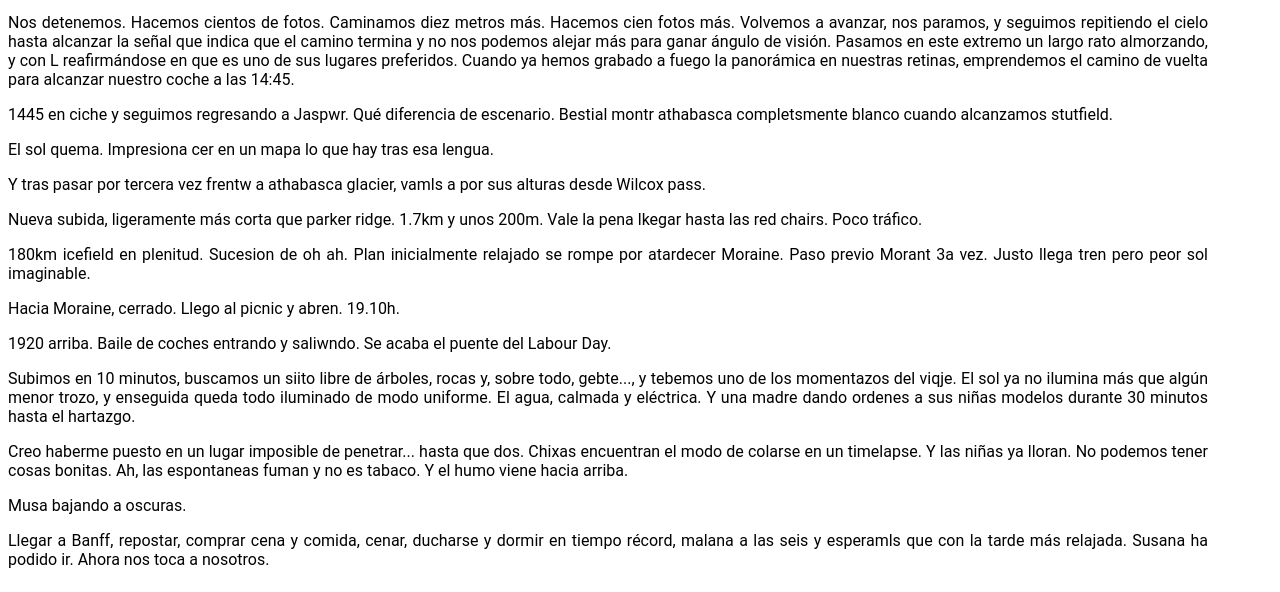
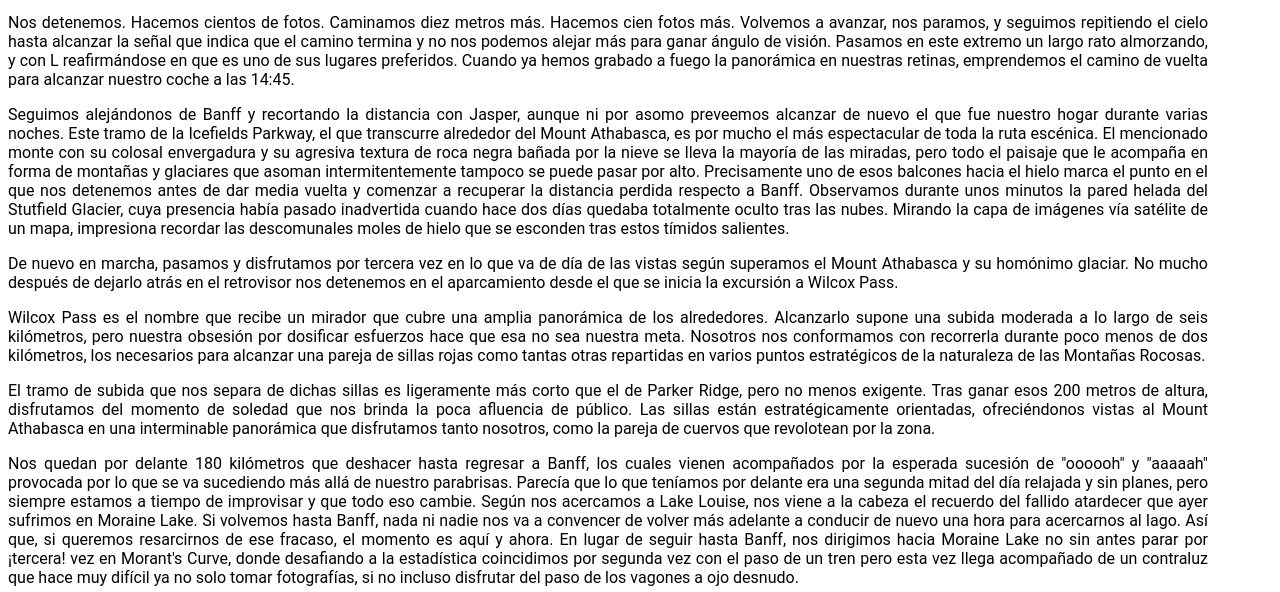
Before and after one commit to albertobastos/diarios-viaje-sources, a Gatsby site in the folder 2019rockies/: page /06_icefields_parkway_moraine_lake/ in a window 1280 px wide. Shown: the part 1487-2079 px from the top of the page. Built offline with nearby package versions, Linux system fonts and the light colour scheme; Gatsby itself is replaced by a stand-in of ours.

Commit message:
rockies 19 stage 6 text completed

```diff
--- a/2019rockies/src/stages/06_icefields_parkway_moraine_lake.md
+++ b/2019rockies/src/stages/06_icefields_parkway_moraine_lake.md
@@ -34,27 +34,24 @@ Tras los dos primeros kilómetros la subida se desvía a la derecha, en direcci
 
 Nos detenemos. Hacemos cientos de fotos. Caminamos diez metros más. Hacemos cien fotos más. Volvemos a avanzar, nos paramos, y seguimos repitiendo el cielo hasta alcanzar la señal que indica que el camino termina y no nos podemos alejar más para ganar ángulo de visión. Pasamos en este extremo un largo rato almorzando, y con L reafirmándose en que es uno de sus lugares preferidos. Cuando ya hemos grabado a fuego la panorámica en nuestras retinas, emprendemos el camino de vuelta para alcanzar nuestro coche a las 14:45.
 
+Seguimos alejándonos de Banff y recortando la distancia con Jasper, aunque ni por asomo preveemos alcanzar de nuevo el que fue nuestro hogar durante varias noches. Este tramo de la Icefields Parkway, el que transcurre alrededor del Mount Athabasca, es por mucho el más espectacular de toda la ruta escénica. El mencionado monte con su colosal envergadura y su agresiva textura de roca negra bañada por la nieve se lleva la mayoría de las miradas, pero todo el paisaje que le acompaña en forma de montañas y glaciares que asoman intermitentemente tampoco se puede pasar por alto. Precisamente uno de esos balcones hacia el hielo marca el punto en el que nos detenemos antes de dar media vuelta y comenzar a recuperar la distancia perdida respecto a Banff. Observamos durante unos minutos la pared helada del Stutfield Glacier, cuya presencia había pasado inadvertida cuando hace dos días quedaba totalmente oculto tras las nubes. Mirando la capa de imágenes vía satélite de un mapa, impresiona recordar las descomunales moles de hielo que se esconden tras estos tímidos salientes.
 
+De nuevo en marcha, pasamos y disfrutamos por tercera vez en lo que va de día de las vistas según superamos el Mount Athabasca y su homónimo glaciar. No mucho después de dejarlo atrás en el retrovisor nos detenemos en el aparcamiento desde el que se inicia la excursión a Wilcox Pass.
 
-1445 en ciche y seguimos regresando a Jaspwr. Qué diferencia de escenario. Bestial montr athabasca completsmente blanco cuando alcanzamos stutfield.
+Wilcox Pass es el nombre que recibe un mirador que cubre una amplia panorámica de los alrededores. Alcanzarlo supone una subida moderada a lo largo de seis kilómetros, pero nuestra obsesión por dosificar esfuerzos hace que esa no sea nuestra meta. Nosotros nos conformamos con recorrerla durante poco menos de dos kilómetros, los necesarios para alcanzar una pareja de sillas rojas como tantas otras repartidas en varios puntos estratégicos de la naturaleza de las Montañas Rocosas.
 
-El sol quema. Impresiona cer en un mapa lo que hay tras esa lengua.
+El tramo de subida que nos separa de dichas sillas es ligeramente más corto que el de Parker Ridge, pero no menos exigente. Tras ganar esos 200 metros de altura, disfrutamos del momento de soledad que nos brinda la poca afluencia de público. Las sillas están estratégicamente orientadas, ofreciéndonos vistas al Mount Athabasca en una interminable panorámica que disfrutamos tanto nosotros, como la pareja de cuervos que revolotean por la zona.
 
-Y tras pasar por tercera vez frentw a athabasca glacier, vamls a por sus alturas desde Wilcox pass.
+Nos quedan por delante 180 kilómetros que deshacer hasta regresar a Banff, los cuales vienen acompañados por la esperada sucesión de "oooooh" y "aaaaah" provocada por lo que se va sucediendo más allá de nuestro parabrisas. Parecía que lo que teníamos por delante era una segunda mitad del día relajada y sin planes, pero siempre estamos a tiempo de improvisar y que todo eso cambie. Según nos acercamos a Lake Louise, nos viene a la cabeza el recuerdo del fallido atardecer que ayer sufrimos en Moraine Lake. Si volvemos hasta Banff, nada ni nadie nos va a convencer de volver más adelante a conducir de nuevo una hora para acercarnos al lago. Así que, si queremos resarcirnos de ese fracaso, el momento es aquí y ahora. En lugar de seguir hasta Banff, nos dirigimos hacia Moraine Lake no sin antes parar por ¡tercera! vez en Morant's Curve, donde desafiando a la estadística coincidimos por segunda vez con el paso de un tren pero esta vez llega acompañado de un contraluz que hace muy difícil ya no solo tomar fotografías, si no incluso disfrutar del paso de los vagones a ojo desnudo.
 
-Nueva subida, ligeramente más corta que parker ridge. 1.7km y unos 200m. Vale la pena lkegar hasta las red chairs. Poco tráfico.
+La subida a Moraine Lake, como era de esperar, nos recibe cerrada como consecuencia de que el aparcamiento junto al lago debe estar completo. Nos detenemos en la cercana area recreativa desde la que vigilar cuándo se vuelve a abrir el paso, y eso ocurre a las 19:10. Nos ponemos en marcha con un margen suficiente para llegar antes de la caída del sol.
 
-180km icefield en plenitud. Sucesion de oh ah.
-Plan inicialmente relajado se rompe por atardecer Moraine. Paso previo Morant 3a vez. Justo llega tren pero peor sol imaginable.
+A las 19:20 ya estamos de nuevo arriba, rodeados del baile de coches yendo y viniendo típico de esta hora. Se unen los excursionistas que abandonan Moraine tras un día de senderismo, con los visitantes tardíos -como nosotros- que vienen para terminar aquí el día. Para muchos de los que arrancan y se van esto supone el cierre a sus vacaciones, ya que el "Labour Day" de hoy, primer lunes de septiembre, supone el último de los tres días festivos del extenso fin de semana que han podido disfrutar los norteamericanos.
 
-Hacia Moraine, cerrado. Llego al picnic y abren. 19.10h.
+En apenas 15 minutos estamos ya en posición. Tras rodear la morrena por detrás y ascender por el camino habilitado, buscamos un sitio libre con una buena vista hacia el lago y libre de árboles, rocas y, sobre todo, personas que se interpongan entre nosotros y la postal. Lo encontramos, y gracias a ello podemos disfrutar de uno de los momentos álgidos del viaje. Con el sol apenas iluminando ya una pequeña porción del agua, esta no tarda en convertirse en una superficie uniforme del mismo color azul eléctrico. El viento dibuja pequeñas corrientes cuando corre sobre la superficie, y en compañía de las vistas a la serie de picos que quedan en el extremo opuesto del lago, disfrutamos de una harmonía con la naturaleza solo interrumpida por los gritos de una madre cuya intención es que todos los presentes sepamos los nombres de sus dos revoltosas hijas. 30 minutos de reloj se pasa repitiéndolos una y otra vez a gritos como si éstas fueran a dejar de ignorarla por ello.
 
-1920 arriba. Baile de coches entrando y saliwndo. Se acaba el puente del Labour Day.
+Con la cámara instalada y programada para ir tomando instantáneas a cada segundo, nada se puede interponer en mi objetivo de conseguir un timelapse decente del momento. Nada salvo dos jóvenes que rizan el rizo y se colocan en una zona de muy difícil acceso y que justo queda en la esquina del encuadre que tanto me había costado decidir. Vienen acompañadas de unos cigarros que, a tenor del aroma que el viento trae hacia mí, no son de nicotina. Mientras tanto, las niñas de la ruidosa madre han encontrado al fin el modo de tropezar, caer o lo que sea que hayan hecho para brindarnos una buena sesión de llantos. No podemos tener cosas bonitas.
 
-Subimos en 10 minutos, buscamos un siito libre de árboles, rocas y, sobre todo, gebte..., y tebemos uno de los momentazos del viqje. El sol ya no ilumina más que algún menor trozo, y enseguida queda todo iluminado de modo uniforme. El agua, calmada y eléctrica. Y una madre dando ordenes a sus niñas modelos durante 30 minutos hasta el hartazgo.
+Alargamos este momento contemplativo apurando la luz de ese sol que ya hemos dejado atrás desde hace varios minutos. Lo alargamos tanto, que cuando regresamos al coche y emprendemos el descenso hasta la autopista estamos ya totalmente a oscuras. Y es una pena, ya que durante el tramo podemos ver en un arcén la ténue silueta de una majestuosa hembra de alce americano.
 
-Creo haberme puesto en un lugar imposible de penetrar... hasta que dos. Chixas encuentran el modo de colarse en un timelapse. Y las niñas ya lloran. No podemos tener cosas bonitas. Ah, las espontaneas fuman y no es tabaco. Y el humo viene hacia arriba.
-
-Musa bajando a oscuras.
-
-Llegar a Banff, repostar, comprar cena y comida, cenar, ducharse y dormir en tiempo récord, malana a las seis y esperamls que con la tarde más relajada. Susana ha podido ir. Ahora nos toca a nosotros.
+El reintento no planificado de ver atardecer en Moraine nos ha dejado muy poco margen para las últimas horas de día. Regresamos al fin a una Banff en la que llenar el depósito, comprar cena para hoy y comida para mañana, llegar a nuestro apartamento, llenar el estómago, ducharse e irse a dormir. Todo en tiempo récord, ya que mañana a las 6:00 tenemos que ponernos en pie para arrancar el día. Por los mensajes que recibimos al conectarnos a Internet sabemos que nuestros vecinos de apartamento ya han podido disfrutar de Yoho National Park gracias a las reservas de autobús que anoche les cedimos. Mañana nos toca a nosotros.
```
